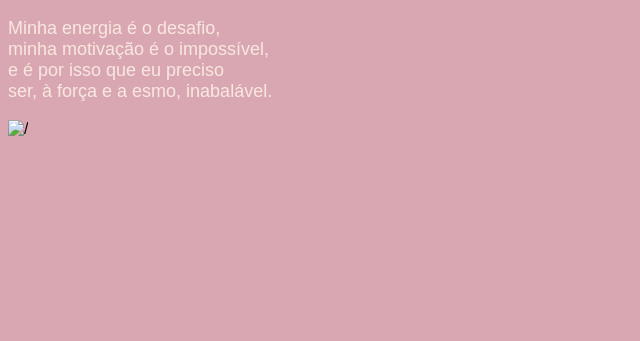
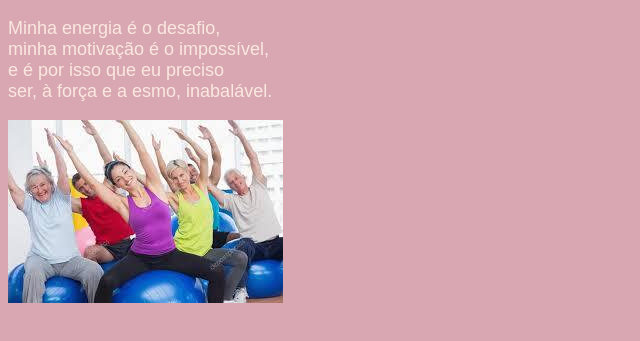
Before and after one commit to vgsenac48/atividade15, a plain HTML site: page index.html in a window 1280 px wide. Shown: the part 101-442 px from the top of the page, without its empty margins (0-640 px from the left). Drawn offline with Linux system fonts and the light colour scheme.

Commit message:
atividade concluida

```diff
--- a/index.html
+++ b/index.html
@@ -27,6 +27,6 @@
     e é por isso que eu preciso<br>
     ser, à força e a esmo, inabalável.
 </p>
-<img src="" alt= />
+<img src="img/imagesexercício.jpg" alt="exercicio"/>
 </body>
 </html>
```
Also changed, not shown: img/imagesexercício.jpg (added).
